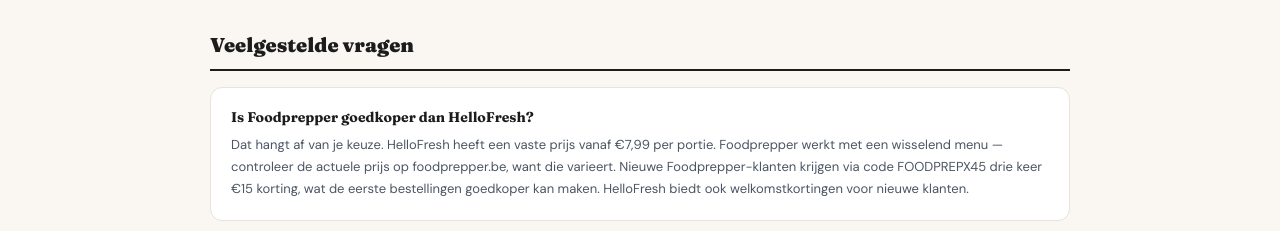
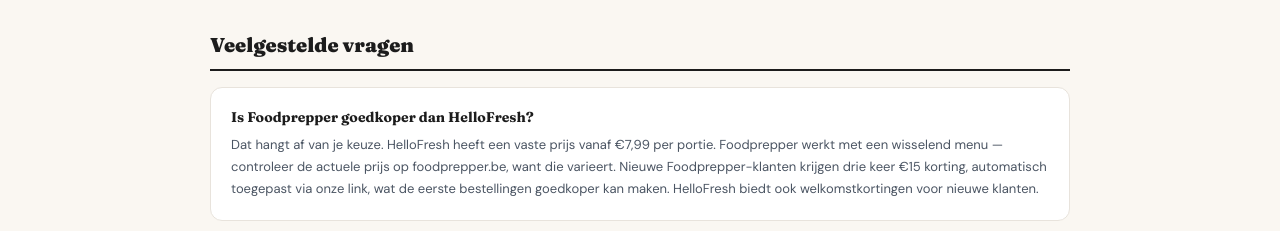
Before and after one commit to fetspets/bestemaaltijdbox, a Next.js app: page /vergelijk/foodprepper-vs-hellofresh in a window 1280 px wide. Shown: the part 4080-4311 px from the top of the page. Built offline with nearby package versions, Linux system fonts and the light colour scheme.

Commit message:
auto: update page.tsx

```diff
--- a/src/app/vergelijk/foodprepper-vs-hellofresh/page.tsx
+++ b/src/app/vergelijk/foodprepper-vs-hellofresh/page.tsx
@@ -33,7 +33,7 @@ export default function FoodprepperVsHellofresh() {
         name: 'Is Foodprepper goedkoper dan HelloFresh?',
         acceptedAnswer: {
           '@type': 'Answer',
-          text: 'Dat hangt af van je keuze. HelloFresh heeft een vaste prijs vanaf €7,99 per portie. Foodprepper werkt met een wisselend menu — controleer de actuele prijs op foodprepper.be, want die varieert. Nieuwe Foodprepper-klanten krijgen via code FOODPREPX45 drie keer €15 korting, wat de eerste bestellingen goedkoper kan maken. HelloFresh biedt ook welkomstkortingen voor nieuwe klanten.',
+          text: 'Dat hangt af van je keuze. HelloFresh heeft een vaste prijs vanaf €7,99 per portie. Foodprepper werkt met een wisselend menu — controleer de actuele prijs op foodprepper.be, want die varieert. Nieuwe Foodprepper-klanten krijgen drie keer €15 korting, automatisch toegepast via onze link, wat de eerste bestellingen goedkoper kan maken. HelloFresh biedt ook welkomstkortingen voor nieuwe klanten.',
         },
       },
       {
@@ -374,7 +374,7 @@ export default function FoodprepperVsHellofresh() {
             {[
               {
                 q: 'Is Foodprepper goedkoper dan HelloFresh?',
-                a: 'Dat hangt af van je keuze. HelloFresh heeft een vaste prijs vanaf €7,99 per portie. Foodprepper werkt met een wisselend menu — controleer de actuele prijs op foodprepper.be, want die varieert. Nieuwe Foodprepper-klanten krijgen via code FOODPREPX45 drie keer €15 korting, wat de eerste bestellingen goedkoper kan maken. HelloFresh biedt ook welkomstkortingen voor nieuwe klanten.',
+                a: 'Dat hangt af van je keuze. HelloFresh heeft een vaste prijs vanaf €7,99 per portie. Foodprepper werkt met een wisselend menu — controleer de actuele prijs op foodprepper.be, want die varieert. Nieuwe Foodprepper-klanten krijgen drie keer €15 korting, automatisch toegepast via onze link, wat de eerste bestellingen goedkoper kan maken. HelloFresh biedt ook welkomstkortingen voor nieuwe klanten.',
               },
               {
                 q: 'Levert HelloFresh ook in Vlaanderen?',
```
